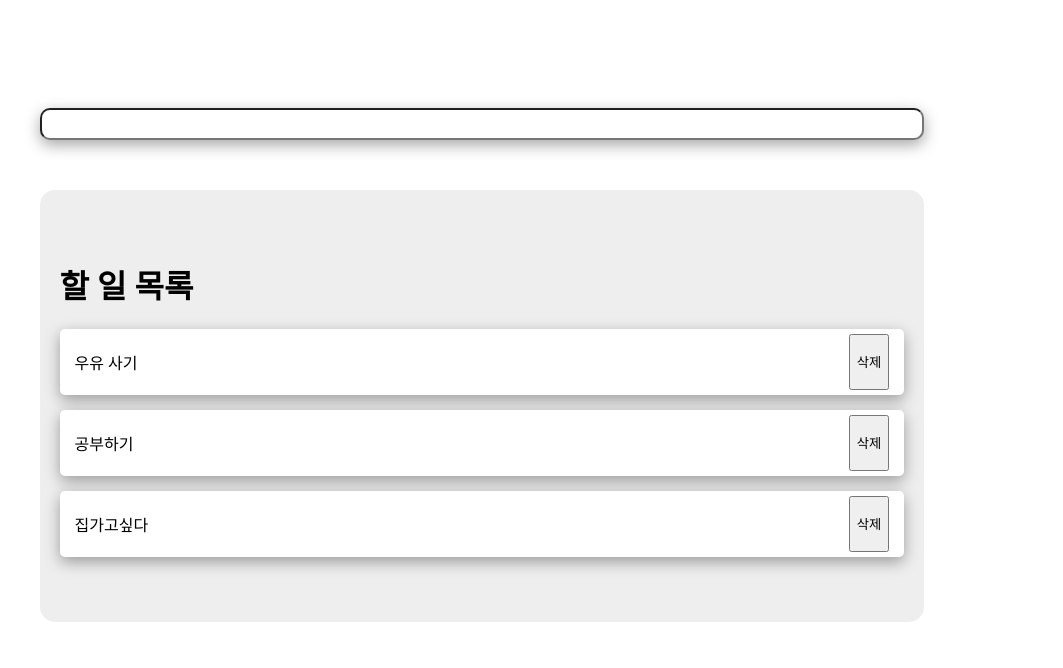
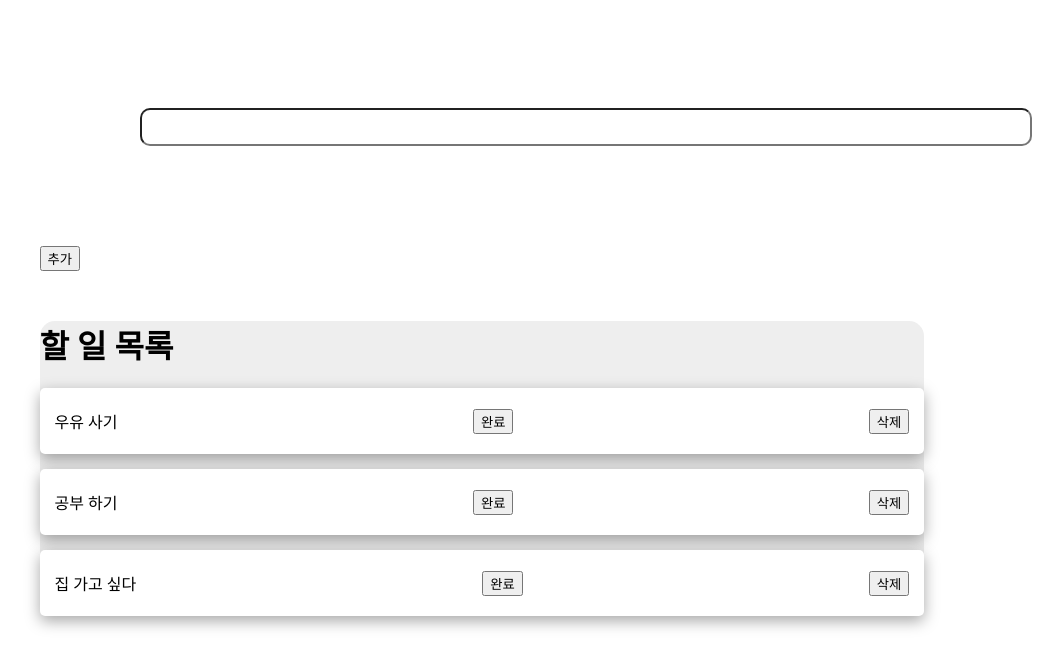
Before and after one commit to Likelion-YeungNam-Univ/12th-fe-session7-assignment, a React (Create React App) app: page / in a window 1280 px wide. Shown: the top 668 px of the page, without its empty margins (158-1221 px from the left). Built offline with nearby package versions, Linux system fonts and the light colour scheme.

Commit message:
[Feat] 완료버튼 기능

```diff
--- a/src/App.js
+++ b/src/App.js
@@ -3,74 +3,64 @@ import TodoList from "./TodoList";
 import { useState } from "react";
 
 const fake = [
-  {
-    id : 1,
-    body : "우유 사기"
-  },
-  {
-    id : 2,
-    body : "공부하기"
-  },
-  {
-    id : 3,
-    body : "집가고싶다"
-  }
-]
+  { id: 1, body: "우유 사기", completed: false },
+  { id: 2, body: "공부 하기", completed: false },
+  { id: 3, body: "집 가고 싶다", completed: false }
+];
 
 function App() {
-
-  const [todoList, setTodoList] = useState(fake)
-  const [inputString, setInputString] = useState("")
-
-
+  const [todoList, setTodoList] = useState(fake);
+  const [inputString, setInputString] = useState("");
 
   const appendTodo = (event) => {
-    event.preventDefault()
-    const new_Todo = [...todoList, {id: Date.now(), body: inputString}];
-    setTodoList(new_Todo);
-    setInputString('')
-  }
+    event.preventDefault();
+    const newTodo = [...todoList, { id: Date.now(), body: inputString, completed: false }];
+    setTodoList(newTodo);
+    setInputString('');
+  };
 
   const handleInput = (event) => {
-    setInputString(event.target.value)
-  }
+    setInputString(event.target.value);
+  };
 
   const handleDelete = (id) => {
-    const new_Todo = todoList.filter((el) => {
-      if (el.id === id) {
-        return false
-      } else {
-        return true
+    const newTodo = todoList.filter(todo => todo.id !== id);
+    setTodoList(newTodo);
+  };
+
+  const toggleComplete = (id) => {
+    const updatedTodoList = todoList.map(todo => {
+      if (todo.id === id) {
+        return { ...todo, completed: !todo.completed };
       }
-    })
-    setTodoList(new_Todo)
-  }
-
+      return todo;
+    });
+    setTodoList(updatedTodoList);
+  };
 
   return (
     <Container>
       <form onSubmit={appendTodo}>
-        <TodoInput onChange={handleInput} value={inputString}></TodoInput>
+        <TodoInput value={inputString} onChange={handleInput} />
+        <button type="submit">추가</button>
       </form>
-      <TodoList todoList={todoList} handleDelete={handleDelete}></TodoList>
+      <TodoList todoList={todoList} handleDelete={handleDelete} toggleComplete={toggleComplete} />
     </Container>
   );
 }
+
+export default App;
 
 const Container = styled.div`
   width: 70%;
   height: 100vh;
   margin: auto;
-`
+`;
 
 const TodoInput = styled.input`
   width: 100%;
-  margin-top: 100px;
   height: 32px;
+  margin: 100px;
   border-radius: 10px;
-  box-shadow: rgba(0, 0, 0, 0.35) 0px 5px 15px;
-  box-sizing: border-box;
-`
-
-
-export default App;
+`;
+//upload test
--- a/src/TodoList.jsx
+++ b/src/TodoList.jsx
@@ -1,25 +1,23 @@
-import React from 'react'
-import styled from 'styled-components'
-import TodoListItem from './TodoListItem'
+import React from 'react';
+import styled from 'styled-components';
+import TodoListItem from './TodoListItem';
 
-const TodoList = ({todoList, handleDelete}) => {
+export const TodoList = ({ todoList, handleDelete, toggleComplete }) => {
   return (
     <Box>
       <h1>할 일 목록</h1>
-      {todoList.map((el) => {
-        return <TodoListItem handleDelete={handleDelete} key={el.id} id={el.id} body={el.body}></TodoListItem>
-      })}
+      {todoList.map((el) => (
+        <TodoListItem key={el.id} id={el.id} body={el.body} handleDelete={handleDelete} toggleComplete={toggleComplete} completed={el.completed} />
+      ))}
     </Box>
-  )
-}
+  );
+};
 
 const Box = styled.div`
   margin-top: 50px;
   background: #eeeeee;
-  padding: 50px 20px;
   box-sizing: border-box;
   border-radius: 15px;
+`;
 
-`
-
-export default TodoList
+export default TodoList;
--- a/src/TodoListItem.jsx
+++ b/src/TodoListItem.jsx
@@ -1,17 +1,15 @@
-import React from 'react'
-import styled from 'styled-components'
+import React from 'react';
+import styled, { css } from 'styled-components';
 
-const TodoListItem = ({id, body, handleDelete}) => {
-
-
-
+const TodoListItem = ({ id, body, handleDelete, toggleComplete, completed }) => {
   return (
-    <Box>
+    <Box completed={completed}>
       <p>{body}</p>
-      <button onClick={() => {handleDelete(id)}}>삭제</button>
+      <button onClick={() => toggleComplete(id)}>완료</button>
+      <button onClick={() => handleDelete(id)}>삭제</button>
     </Box>
-  )
-}
+  );
+};
 
 const Box = styled.div`
   background-color: white;
@@ -22,6 +20,12 @@ const Box = styled.div`
   border-radius: 5px;
   display: flex;
   justify-content: space-between;
-`
+  align-items: center;
 
-export default TodoListItem
+  ${props => props.completed && css`
+    color: grey;
+    text-decoration: line-through;
+  `}
+`;
+
+export default TodoListItem;
```
